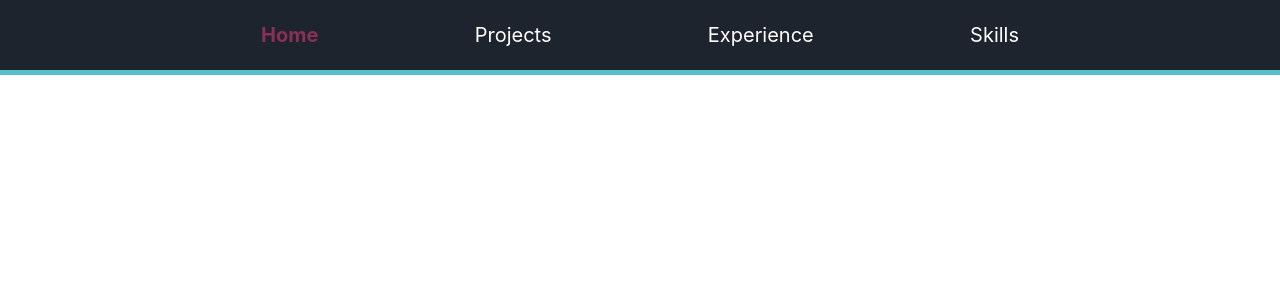
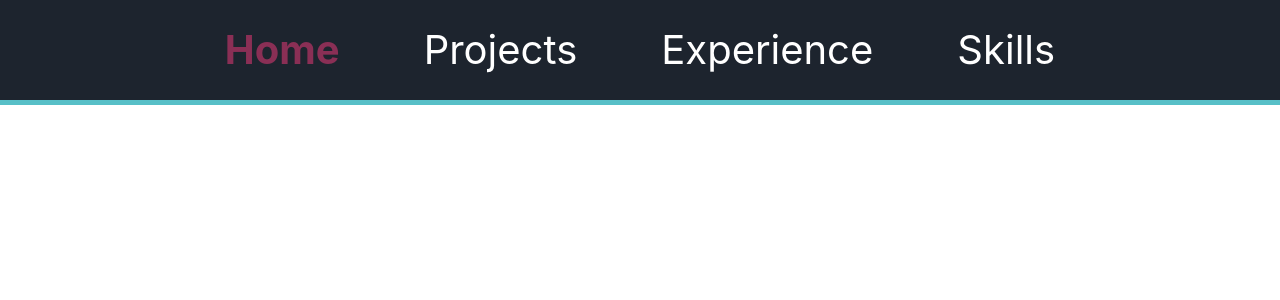
Before and after one commit to jnhthomp/Portfolio, a React (Create React App) app: page / in a window 1280 px wide. Shown: the top 300 px of the page. Built offline with nearby package versions, Linux system fonts and the light colour scheme.

Commit message:
Fixed navbar height and positioning

```diff
--- a/src/Components/Navbar/Navbar.module.css
+++ b/src/Components/Navbar/Navbar.module.css
@@ -1,16 +1,17 @@
 @import '../../vars.css';
 
 div.navContainer {
-  position: fixed;
+  position: sticky;
   top: 0;
   width:100vw;
-  height: auto;
+  height: var(--nav-height);
+  min-height: var(--nav-min-height);
   padding: 20px 14.284% 20px 14.284%;
   background-color: var(--clr-background-800);
   border-bottom: 5px solid var(--clr-accent-100);
   display: flex;
   align-items: center;
-  font-size: 1.25rem;
+  font-size: 2.5rem;
 }
 
 div.navContainer > ul {
```
